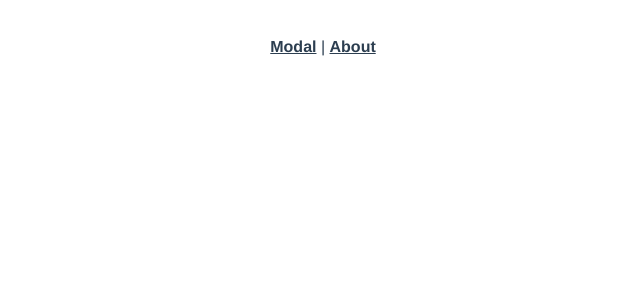
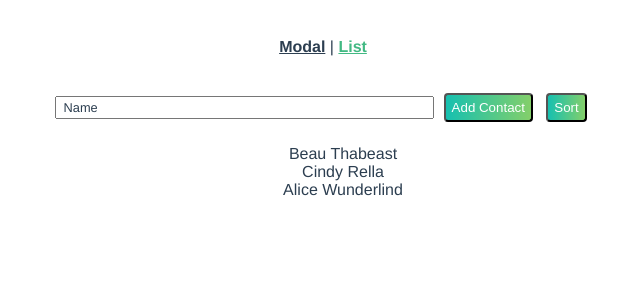
Before and after one commit to polunwu/animating-vue, a Vue app: page /list in a window 1280 px wide. Shown: the top 300 px of the page, without its empty margins (317-957 px from the left). Built offline with nearby package versions, Linux system fonts and the light colour scheme.

Commit message:
Add group transitions

```diff
--- a/src/App.vue
+++ b/src/App.vue
@@ -2,7 +2,7 @@
   <div id="app">
     <div id="nav">
       <router-link to="/">Modal</router-link> |
-      <router-link to="/about">About</router-link>
+      <router-link to="/list">List</router-link>
     </div>
     <transition name="slide-fade" mode="out-in">
       <router-view />
@@ -20,16 +20,31 @@
 }
 
 button {
-  width: 5em;
-  height: 2em;
+  height: 2.2em;
   margin: 0.5em;
-  border-radius: 5px;
+  border-radius: 0.3em;
   background: linear-gradient(to right, #16c0b0, #84cf6a);
-  font-size: 1em;
   color: white;
-  border: none;
-  outline: none;
-  cursor: pointer;
+}
+
+input {
+  display: inline-block;
+  box-sizing: border-box;
+  width: 30%;
+  height: 1.8em;
+  padding: 0.5em;
+  margin: 0.2em;
+  font: 0.8em 'Avenir', Helvetica, sans-serif;
+}
+
+.modal {
+  width: 250px;
+  height: 200px;
+  padding: 10px;
+  margin: 0 auto;
+  margin-top: 20px;
+  border-radius: 2%;
+  background-color: #e0e0e0;
 }
 
 #nav {
@@ -45,14 +60,16 @@
   color: #42b983;
 }
 
-.modal {
-  width: 250px;
-  height: 200px;
-  padding: 10px;
-  margin: 0 auto;
-  margin-top: 20px;
-  border-radius: 2%;
-  background-color: #e0e0e0;
+p {
+  font-size: 0.8em;
+}
+
+::placeholder {
+  color: #2c3e50;
+}
+
+ul {
+  list-style-type: none;
 }
 
 /*** GLOBAL TRANSITIONS ***/
@@ -70,17 +87,30 @@
 }
 
 .slide-fade-enter {
+  transform: translateX(10px);
   opacity: 0;
-  transform: translateX(10px);
 }
 
 .slide-fade-enter-active,
 .slide-fade-leave-active {
-  transition: all 0.5s ease-out;
+  transition: all 0.2s ease;
 }
 
 .slide-fade-leave-to {
+  transform: translateX(-10px);
   opacity: 0;
-  transform: translateX(-10px);
+}
+
+.slide-up-enter {
+  transform: translateY(10px);
+  opacity: 0;
+}
+
+.slide-up-enter-active {
+  transition: all 0.2s ease;
+}
+
+.slide-up-move {
+  transition: transform 0.8s ease-in;
 }
 </style>
--- a/src/router.js
+++ b/src/router.js
@@ -14,13 +14,13 @@
       component: Modal
     },
     {
-      path: '/about',
-      name: 'about',
+      path: '/list',
+      name: 'list',
       // route level code-splitting
       // this generates a separate chunk (about.[hash].js) for this route
       // which is lazy-loaded when the route is visited.
       component: () =>
-        import(/* webpackChunkName: "about" */ './views/About.vue')
+        import(/* webpackChunkName: "about" */ './views/List.vue')
     }
   ]
 })
--- a/src/views/About.vue
+++ /dev/null
@@ -1,5 +0,0 @@
-<template>
-  <div class="about">
-    <h1>This is an about page</h1>
-  </div>
-</template>
--- /dev/null
+++ b/src/views/List.vue
@@ -0,0 +1,33 @@
+<template>
+  <div>
+    <input v-model="newContact" placeholder="Name" type="text" />
+    <button @click="addContact">Add Contact</button>
+    <button @click="sortContacts">Sort</button>
+
+    <transition-group tag="ul" name="slide-up" appear>
+      <li v-for="(contact, index) in contacts" :key="index">
+        {{ contact }}
+      </li>
+    </transition-group>
+  </div>
+</template>
+
+<script>
+export default {
+  data() {
+    return {
+      newContact: '',
+      contacts: ['Beau Thabeast', 'Cindy Rella', 'Alice Wunderlind']
+    }
+  },
+  methods: {
+    addContact() {
+      this.contacts.push(this.newContact)
+      this.newContact = ''
+    },
+    sortContacts() {
+      this.contacts = this.contacts.sort()
+    }
+  }
+}
+</script>
```
